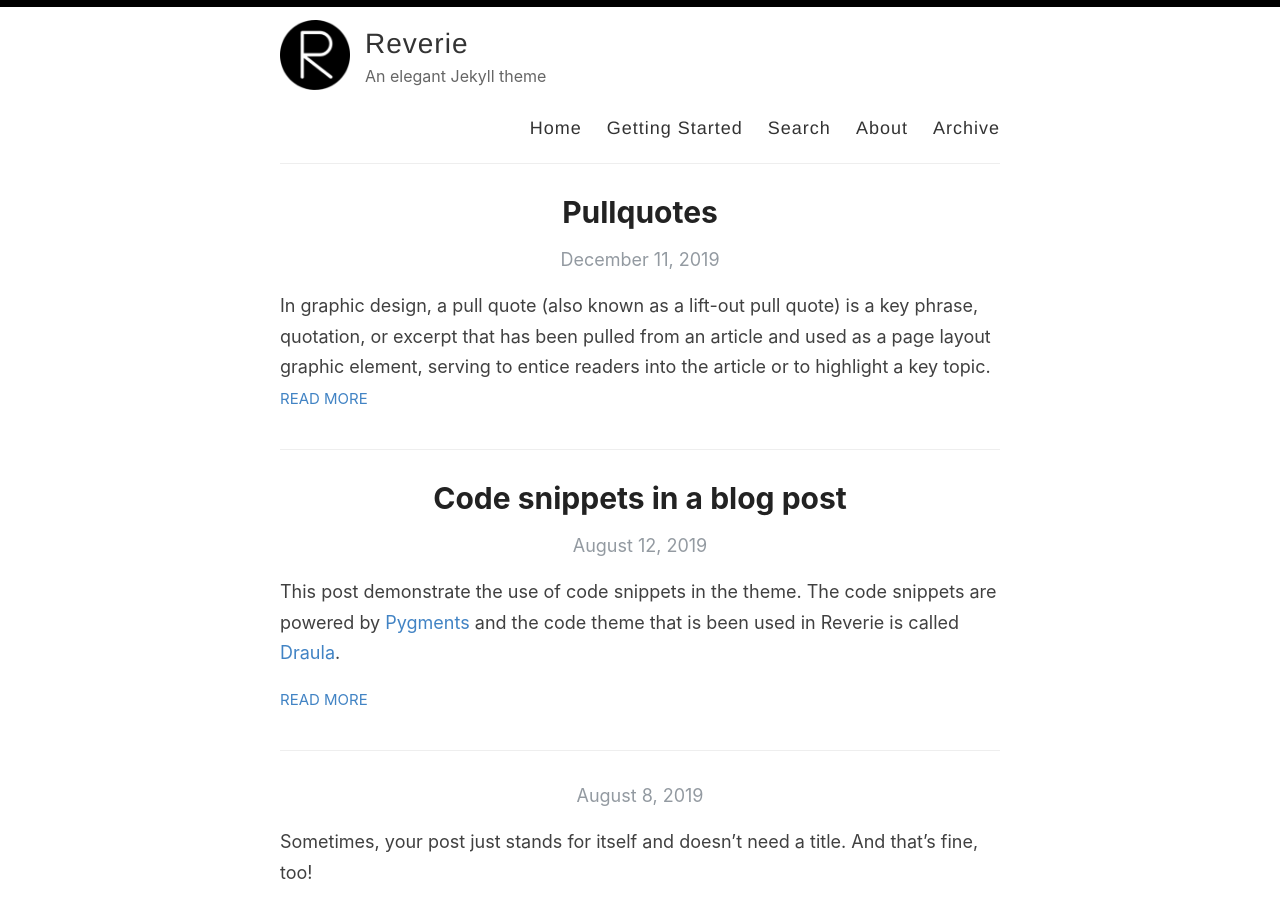
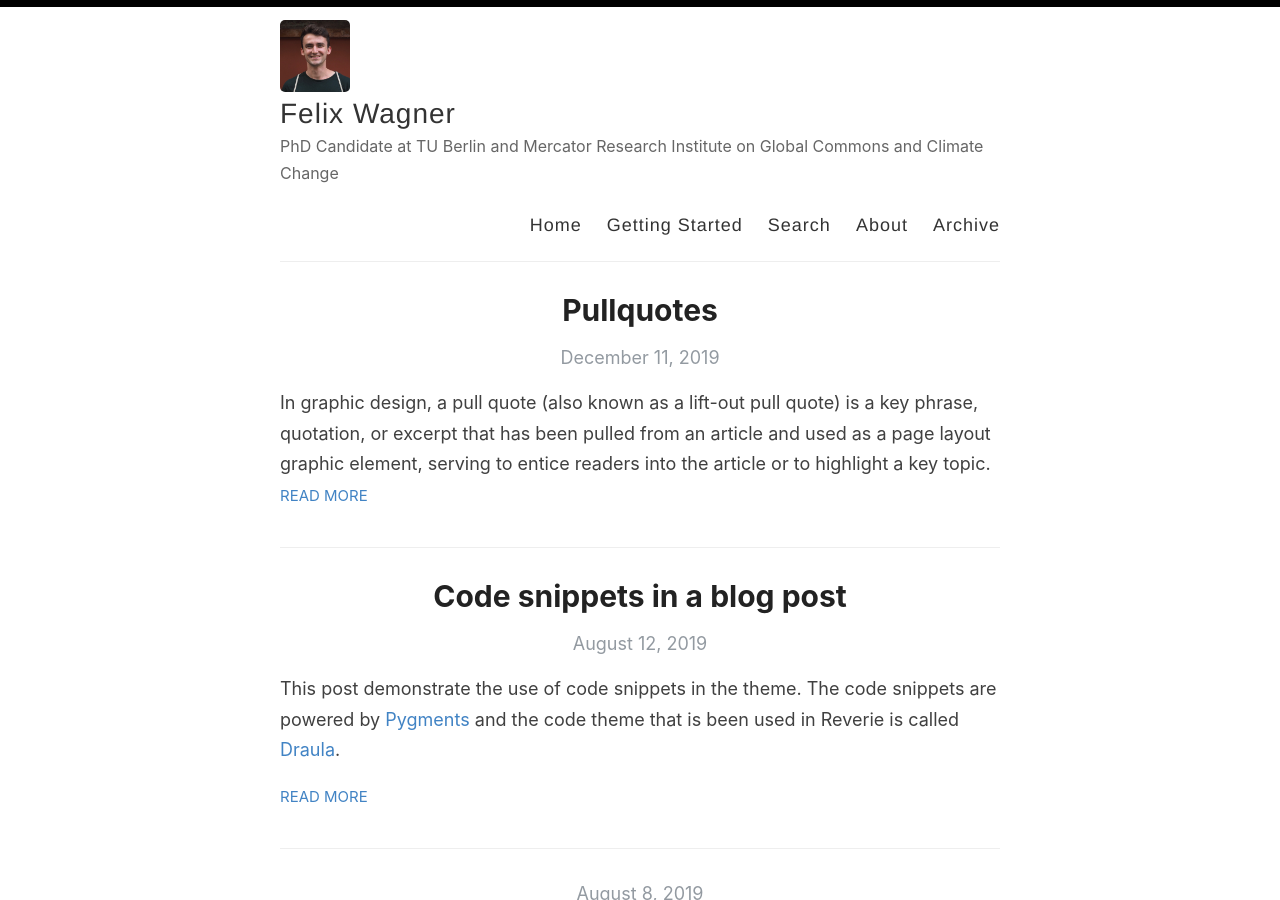
Before and after one commit to wagnerfe/wagnerfe.github.io, a Jekyll site: the page built from index.html, in a window 1280 px wide and 900 px high. Built offline with Jekyll 4.4.1, drawn with Linux system fonts in a browser that asks for light colours; the list of posts is cut into pages by our own code.

Commit message:
tiny adjustments and add of profile pic

```diff
--- a/_config.yml
+++ b/_config.yml
@@ -3,16 +3,16 @@
 #
 
 # Name of your site (displayed in the header)
-name: Reverie
+name: Felix Wagner
 
 # Name of the author
-author: Amit Merchant
+author: Felix Wagner
 
 # Short bio or description (displayed in the header)
-description: An elegant Jekyll theme
+description: PhD Candidate at TU Berlin and Mercator Research Institute on Global Commons and Climate Change
 
 # URL of your avatar or profile pic (you could use your GitHub profile pic)
-avatar: /images/reverie.png
+avatar: /images/profile.png
 
 #
 # Flags below are optional
@@ -21,15 +21,15 @@ avatar: /images/reverie.png
 # Includes an icon in the footer for each username you enter
 footer-links:
   dribbble:
-  email: amit.d.merchant@gmail.com
+  email: wagner@mcc-berlin.net
   facebook:
   flickr:
-  github: amitmerchant1990/reverie
+  github: wagnerfe
   instagram:
-  linkedin:
+  linkedin: https://www.linkedin.com/in/felix-wagner-78494616a/
   pinterest:
-  rss: rss
-  twitter: amit_merchant
+  rss:
+  twitter:
   stackoverflow:
   youtube: # channel/<your_long_string> or user/<user-name>
   googleplus: # anything in your profile username that comes after plus.google.com/
@@ -41,21 +41,21 @@ footer-links:
 disqus:
 
 # Enter your Google Analytics web tracking code (e.g. UA-2110908-2) to activate tracking
-google_analytics: UA-43339302-11
+google_analytics:
 
 # For newer "GA4" analytics, use the following instead of the "UA" entry above
 #google_analytics_ga4: G-GABC1DEFG
 
 # Your website URL (e.g. http://amitmerchant1990.github.io or http://www.amitmerchant.com)
 # Used for Sitemap.xml and your RSS feed
-url: http://www.amitmerchant.com/reverie
-enforce_ssl: https://www.amitmerchant.com/reverie
+url: http://wagnerfe.github.io
+enforce_ssl: https://wagnerfe.github.io
 
 # If you're hosting your site at a Project repository on GitHub pages
 # (http://yourusername.github.io/repository-name)
 # and NOT your User repository (http://yourusername.github.io)
 # then add in the baseurl here, like this: "/repository-name"
-baseurl: "/reverie"
+baseurl:
 
 #
 # !! You don't need to change any of the configuration flags below !!
```
Also changed, not shown: images/profile.png (added).
